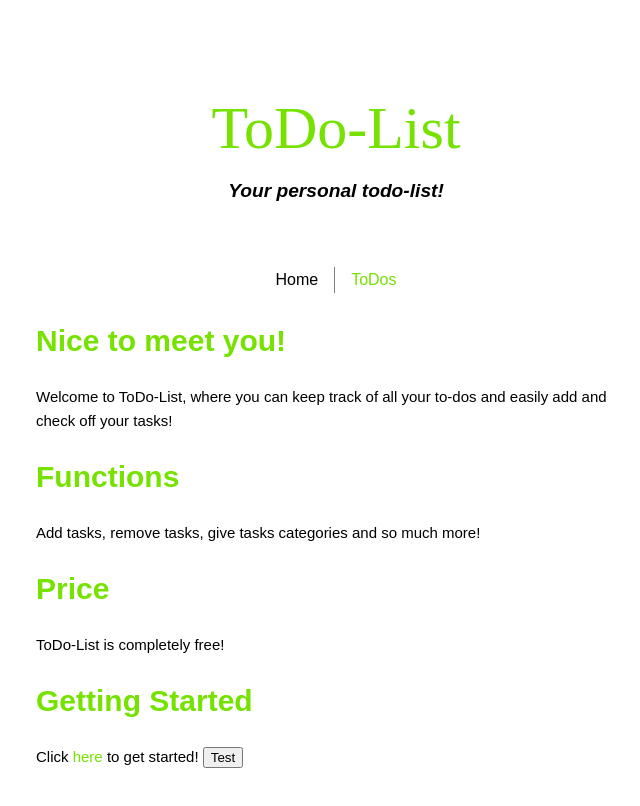
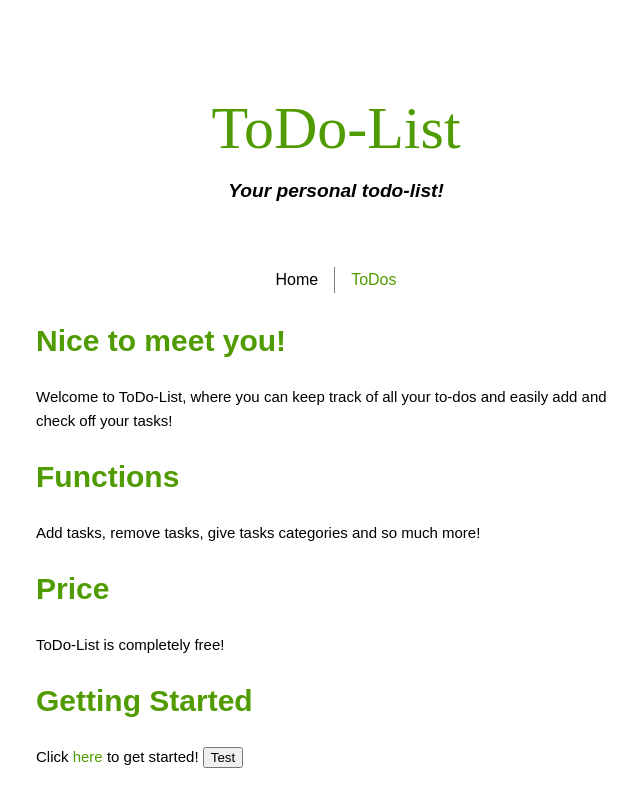
Before and after one commit to Kartoffi/todo-list, a Vue app: page / in a window 1280 px wide. Shown: the top 806 px of the page, without its empty margins (304-944 px from the left). Built offline with nearby package versions, Linux system fonts and the light colour scheme.

Commit message:
Remove darkmode for now and adjust colors for light-theme

```diff
--- a/src/assets/base.css
+++ b/src/assets/base.css
@@ -5,13 +5,11 @@
   --color-text: black;
 }
 
-@media (prefers-color-scheme: dark) {
-  :root {
-    --color-background: rgb(23, 23, 23);
-    --color-border: rgb(233, 233, 233);
-    --color-text: rgb(233, 233, 233);
-  }
-}
+/* .theme-dark {
+  --color-background: rgb(23, 23, 23);
+  --color-border: rgb(233, 233, 233);
+  --color-text: rgb(233, 233, 233);
+} */
 
 body {
   min-height: 100vh;
--- a/src/assets/main.css
+++ b/src/assets/main.css
@@ -14,6 +14,6 @@
 a,
 .green {
   text-decoration: none;
-  color: rgb(117, 226, 0);
+  color: #509B00;
   transition: 0.4s;
 }
--- a/src/components/Task.vue
+++ b/src/components/Task.vue
@@ -81,7 +81,7 @@
     align-items: center;
     list-style: none;
     padding: 1rem;
-    border: 1px solid #75E200;
+    border: 1px solid #509B00;
     margin: 0.5rem 0rem;
   }
 
@@ -94,7 +94,7 @@
   }
 
   li:hover {
-    border-color: aliceblue;
+    border-color: #88BA53;
   }
 
   li:hover .remove-task{
```
Also changed, not shown: 2 other files (tests, documents, lock files or other folders).
